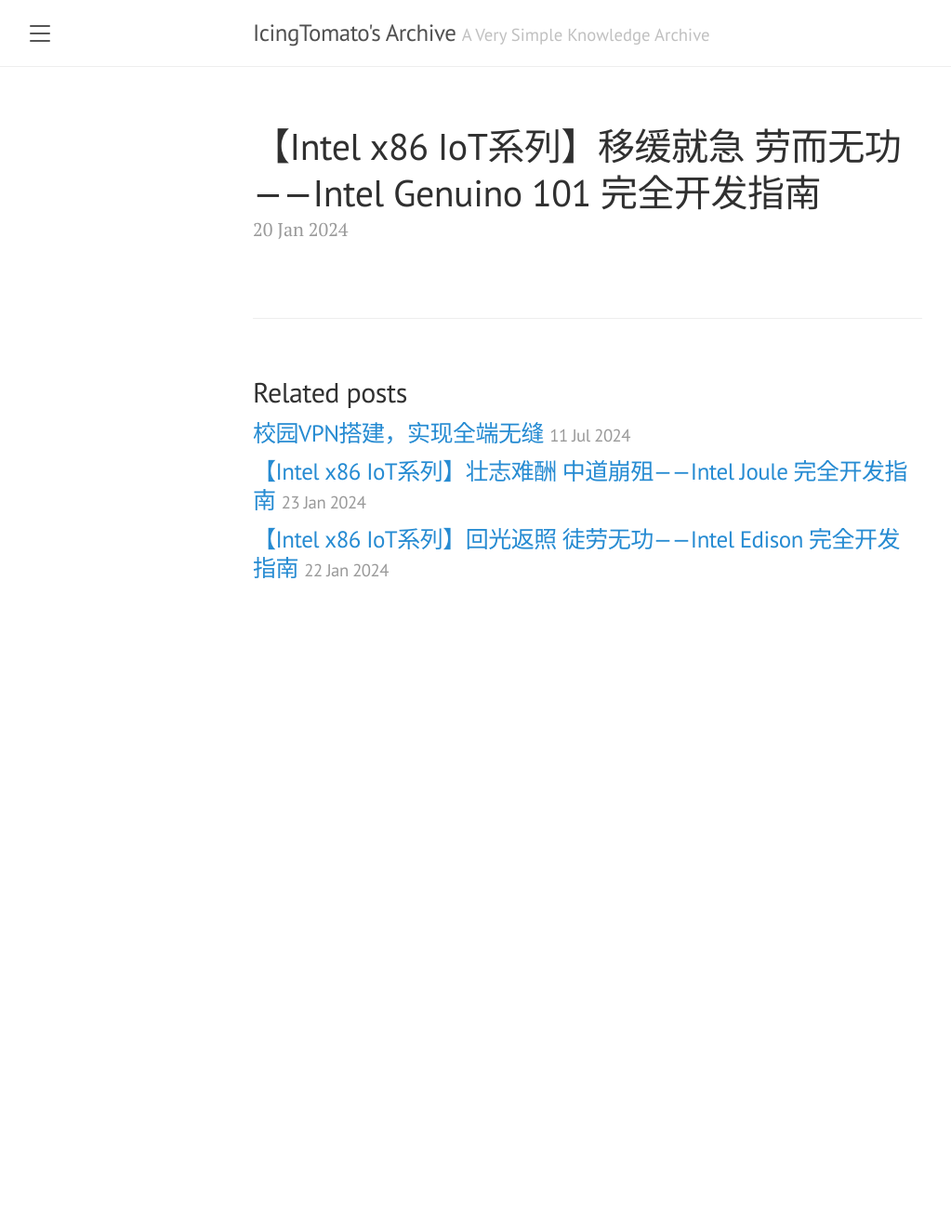
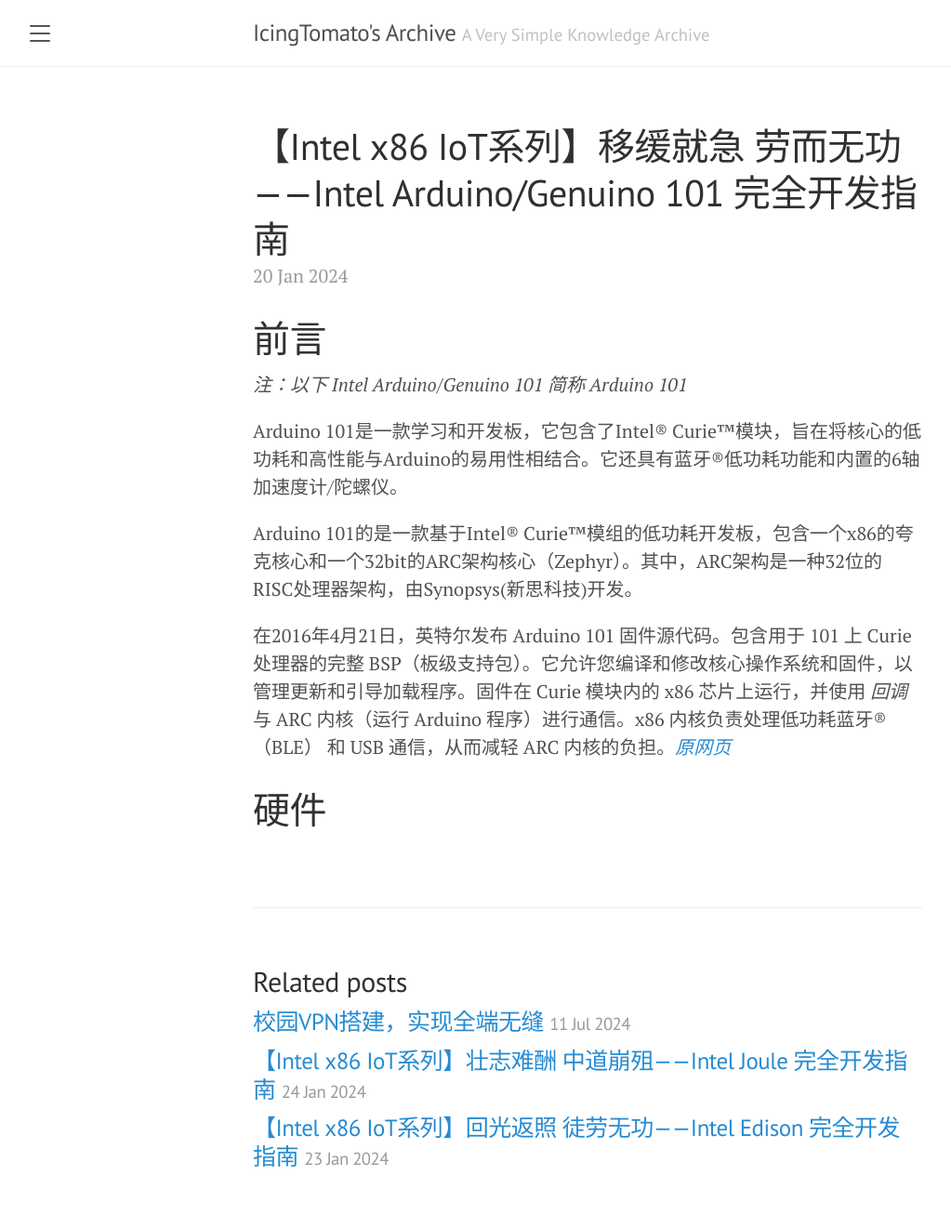
Before and after one commit to IcingTomato/icing.fun, a Jekyll site: the page built from _posts/2024-01-20-intel_genuino_101.markdown, in a window 1280 px wide. Shown: the whole page at 93% size, without its empty margins (8-1031 px from the left). Built offline with Jekyll 4.4.1, drawn with Linux system fonts in a browser that asks for light colours; before the commit the page ends 900 px from its top, so only the background shows below that.

Commit message:
Change: Change 20240120

```diff
--- a/_posts/2024-01-20-intel_genuino_101.markdown
+++ b/_posts/2024-01-20-intel_genuino_101.markdown
@@ -1,5 +1,17 @@
 ---
 layout: post
-title:  "【Intel x86 IoT系列】移缓就急 劳而无功——Intel Genuino 101 完全开发指南"
+title:  "【Intel x86 IoT系列】移缓就急 劳而无功——Intel Arduino/Genuino 101 完全开发指南"
 tags: intel x86 zh-cn
 ---
+
+# 前言
+
+*注：以下 Intel Arduino/Genuino 101 简称 Arduino 101*
+
+Arduino 101是一款学习和开发板，它包含了Intel® Curie™模块，旨在将核心的低功耗和高性能与Arduino的易用性相结合。它还具有蓝牙®低功耗功能和内置的6轴加速度计/陀螺仪。
+
+Arduino 101的是一款基于Intel® Curie™模组的低功耗开发板，包含一个x86的夸克核心和一个32bit的ARC架构核心（Zephyr）。其中，ARC架构是一种32位的RISC处理器架构，由Synopsys(新思科技)开发。
+
+在2016年4月21日，英特尔发布 Arduino 101 固件源代码。包含用于 101 上 Curie 处理器的完整 BSP（板级支持包）。它允许您编译和修改核心操作系统和固件，以管理更新和引导加载程序。固件在 Curie 模块内的 x86 芯片上运行，并使用 *回调* 与 ARC 内核（运行 Arduino 程序）进行通信。x86 内核负责处理低功耗蓝牙® （BLE） 和 USB 通信，从而减轻 ARC 内核的负担。*[原网页](https://blog.arduino.cc/2016/04/21/intel-releases-the-arduino-101-firmware-source-code/)*
+
+# 硬件
--- a/_posts/2024-01-21-intel_galileo.markdown
+++ /dev/null
@@ -1,5 +0,0 @@
----
-layout: post
-title:  "【Intel x86 IoT系列】生不逢时 时运不济——Intel Galileo 完全开发指南"
-tags: intel x86 zh-cn
----
--- /dev/null
+++ b/_posts/2024-01-21-intel_quark_d2000.markdown
@@ -0,0 +1,5 @@
+---
+layout: post
+title:  "【Intel x86 IoT系列】宏图壮志 时运不济——Intel Quark D2000 完全开发指南"
+tags: intel x86 zh-cn
+---
--- /dev/null
+++ b/_posts/2024-01-22-intel_galileo.markdown
@@ -0,0 +1,5 @@
+---
+layout: post
+title:  "【Intel x86 IoT系列】生不逢时 积重难返——Intel Galileo 完全开发指南"
+tags: intel x86 zh-cn
+---
```
Also changed, not shown: _posts/2024-01-23-intel_edison.markdown (renamed from _posts/2024-01-22-intel_edison.markdown), _posts/2024-01-24-intel_joule.markdown (renamed from _posts/2024-01-23-intel_joule.markdown).
